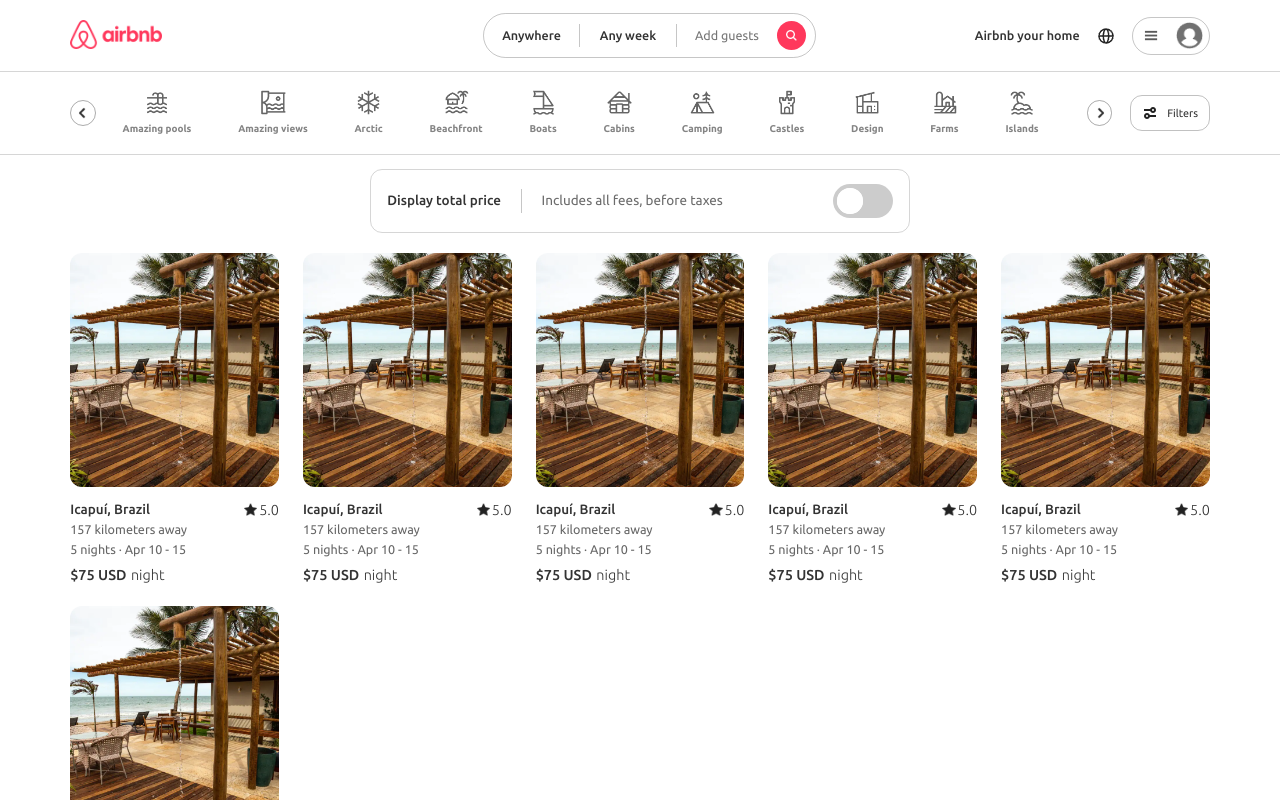
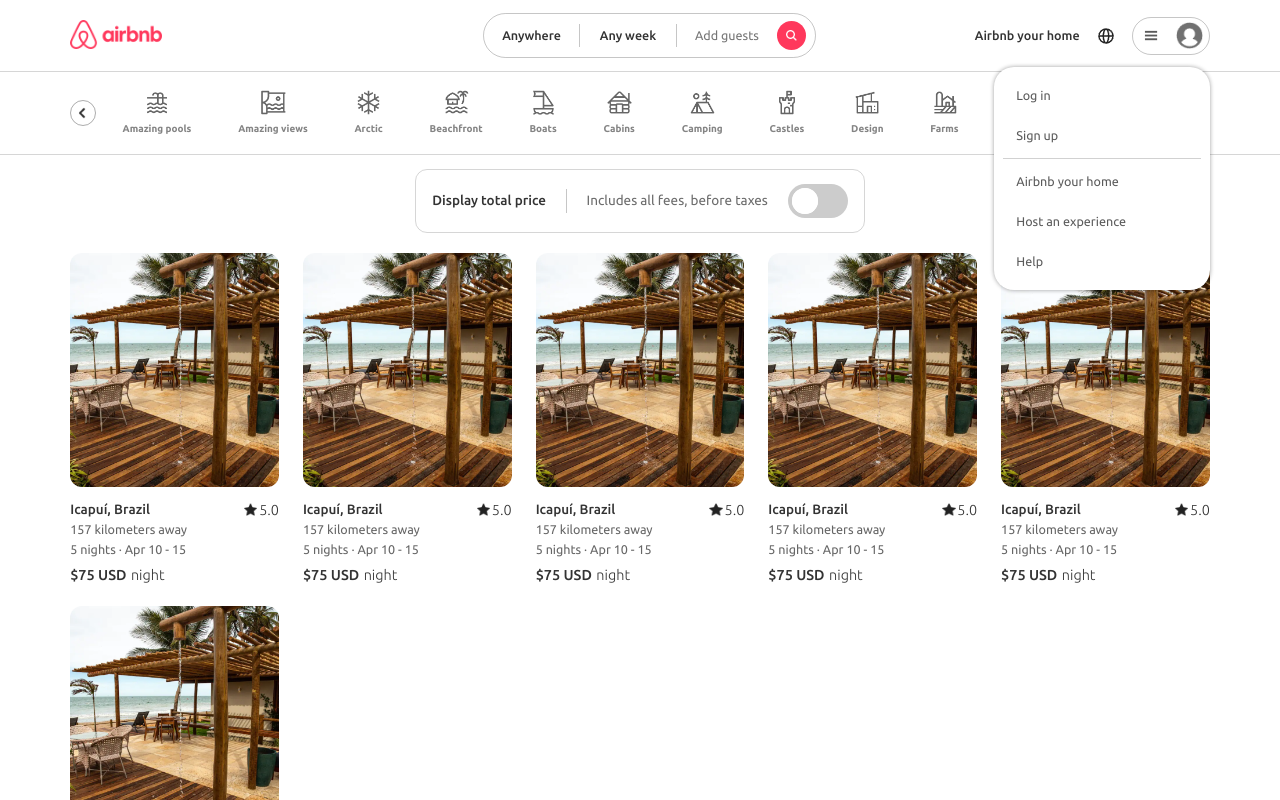
Before and after one commit to JoGabriel-Santos/airbnb-clone, a React (Create React App) app in the folder client/: page / in a window 1280 px wide. Both pictures are taken after a click on the element 1170 px from the left and 35 px from the top of the page. Shown: the top 800 px of the page. Built offline with nearby package versions, Linux system fonts and the light colour scheme; grey boxes are pictures that could not be loaded.

Commit message:
Adding Login menu

```diff
--- a/client/package.json
+++ b/client/package.json
@@ -6,6 +6,7 @@
     "@testing-library/jest-dom": "^5.16.5",
     "@testing-library/react": "^13.4.0",
     "@testing-library/user-event": "^13.5.0",
+    "framer-motion": "^10.10.0",
     "react": "^18.2.0",
     "react-dom": "^18.2.0",
     "react-scripts": "5.0.1",
--- /dev/null
+++ b/client/src/components/Login.js
@@ -0,0 +1,34 @@
+import React from "react";
+import { AnimatePresence, motion } from "framer-motion";
+
+function Login() {
+
+    return (
+        <AnimatePresence>
+            <motion.div
+                initial={{ y: "100vh", opacity: 0 }}
+                animate={{ y: 0, opacity: 1 }}
+                exit={{ y: "100vh", opacity: 0 }}
+                transition={{ duration: 0.5 }}
+                style={{
+                    alignItems: "center",
+                    display: "flex",
+                    justifyContent: "center",
+                    position: "fixed",
+                    top: 0,
+                    left: 0,
+                    right: 0,
+                    bottom: 0,
+                }}
+            >
+                <ul>
+                    <li>Item 1</li>
+                    <li>Item 2</li>
+                    <li>Item 3</li>
+                </ul>
+            </motion.div>
+        </AnimatePresence>
+    )
+}
+
+export default Login;
--- a/client/src/components/Navbar.js
+++ b/client/src/components/Navbar.js
@@ -1,9 +1,28 @@
 import React, { useEffect, useState } from "react";
 
 import Filters from "./Filters";
+import Login from "./Login";
 
 function Navbar() {
+    const [showMenu, setShowMenu] = useState(false);
+    const [showLogin, setShowLogin] = useState(false);
+    const [bgOpacity, setBgOpacity] = useState(0)
     const [isSmallScreen, setIsSmallScreen] = useState(false);
+
+    function handleMenuClick() {
+        setShowMenu(!showMenu);
+    }
+
+    function toggleShowLogin() {
+        setShowLogin(!showLogin);
+
+        if (showLogin) {
+            setBgOpacity(0);
+
+        } else {
+            setBgOpacity(0.6);
+        }
+    }
 
     useEffect(() => {
         const mediaQuery = window.matchMedia('(max-width: 1200px)');
@@ -42,12 +61,43 @@ function Navbar() {
                     <h4 className="header-user--home">Airbnb your home</h4>
                     <img className="header-user--region" src={require("../util/images/region.png")} alt=""/>
 
-                    <div className="header-user--info">
+                    <div className="header-user--info" onClick={handleMenuClick}>
                         <img className="header-user--menu" src={require("../util/images/menu.png")} alt=""/>
                         <img className="header-user--profile" src={require("../util/images/profile.png")} alt=""/>
                     </div>
+
+                    {
+                        showMenu && (
+                            <div className="header-user--options">
+                                <ul className="options-list">
+                                    <li className="option" onClick={toggleShowLogin}>Log in</li>
+                                    <li className="option">Sign up</li>
+                                    <li className="option">Airbnb your home</li>
+                                    <li className="option">Host an experience</li>
+                                    <li className="option">Help</li>
+                                </ul>
+                            </div>
+                        )
+                    }
                 </div>
             </header>
+
+            {
+                showLogin && <Login/>
+            }
+
+            <div
+                style={{
+                    backgroundColor: `rgba(0, 0, 0, ${bgOpacity})`,
+                    position: "fixed",
+                    pointerEvents: showLogin ? "auto" : "none",
+                    transition: "background-color .4s ease-in-out",
+                    top: 0,
+                    left: 0,
+                    right: 0,
+                    bottom: 0,
+                }}
+            />
 
             <Filters/>
 
--- a/client/src/util/styles/style.css
+++ b/client/src/util/styles/style.css
@@ -61,6 +61,8 @@
     align-items: center;
     display: flex;
     gap: 2rem;
+    user-select: none;
+    position: relative;
 }
 
 .header-user--home {
@@ -90,6 +92,57 @@
 
 .header-user--profile {
     height: 3rem;
+}
+
+.header-user--options {
+    background-color: #fff;
+    border-radius: 20px;
+    box-shadow: rgba(16, 16, 16, 0.4) 0 0 4px 0;
+    position: absolute;
+    right: 0;
+    top: 50px;
+    width: 24rem;
+    z-index: 1;
+}
+
+.options-list {
+    list-style: none;
+    margin: 0;
+    padding: 1rem;
+}
+
+.options-list li {
+    padding: 1.5rem;
+}
+
+.options-list li:nth-child(2) {
+    border-bottom: rgba(51, 51, 51, 0.28) 1px solid;
+    margin-bottom: .3rem;
+    padding-bottom: 1.9rem;
+}
+
+.option {
+    cursor: pointer;
+    font-size: 1.4rem;
+    font-weight: 400;
+    opacity: .8;
+    padding: 10px;
+    transition: .3s all;
+}
+
+.option:hover {
+    opacity: 1;
+}
+
+.show-menu{
+    background-color: rgba(0, 0, 0, 0.5);
+    border-radius: 10px;
+    left: 50%;
+    padding: 2rem;
+    position: fixed;
+    top: 50%;
+    transform: translate(-50%, -50%);
+    z-index: 9999;
 }
 
 /* ----------- FILTERS ----------- */
@@ -196,7 +249,7 @@
 .section-total-price {
     margin: 0 auto;
     max-width: 60rem;
-    padding-top: 1.5rem;
+    padding: 1.5rem 5rem 0 5rem;
 }
 
 .total-price {
```
Also changed, not shown: 1 other file (tests, documents, lock files or other folders).
